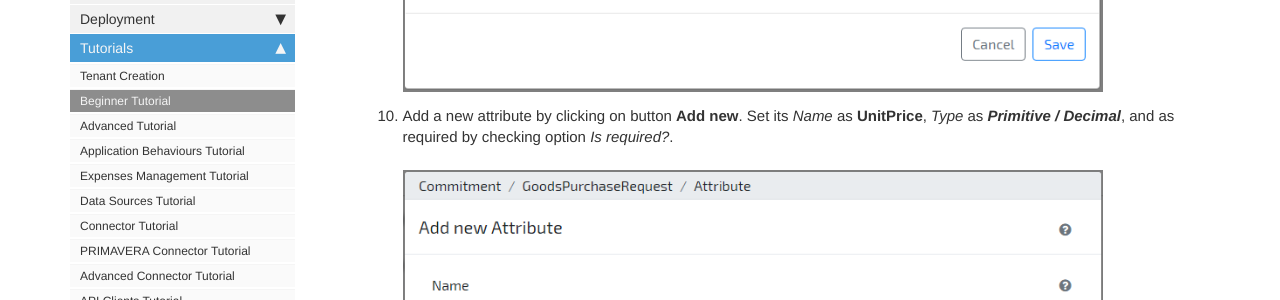
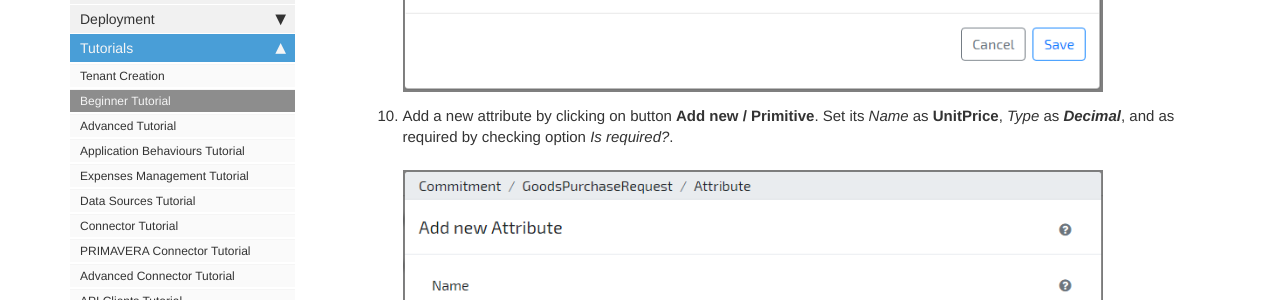
Before and after one commit to daniel8lopes/omnia3, a Jekyll site: the page built from docs/pages/omnia3/Tutorials/omnia3_beginnertutorial.md, in a window 1280 px wide and 900 px high, scrolled down 2816 px. Shown: the part 153-453 px from the top of the window. Built offline with Jekyll 4.4.1, drawn with Linux system fonts in a browser that asks for light colours; nearby versions of some CDN libraries; comment, search, counter and statistics services are not loaded.

```diff
--- a/docs/pages/omnia3/Tutorials/omnia3_beginnertutorial.md
+++ b/docs/pages/omnia3/Tutorials/omnia3_beginnertutorial.md
@@ -53,7 +53,7 @@ If you do not have a tenant yet, please follow the steps of the [Tenant Creation
 
     ![Modeler_Create_Commitment](/images/tutorials/beginner/Modeler-Create-Commitment.PNG)
 
-10. Add a new attribute by clicking on button **Add new**. Set its *Name* as **UnitPrice**, *Type* as ***Primitive / Decimal***, and as required by checking option *Is required?*.
+10. Add a new attribute by clicking on button **Add new / Primitive**. Set its *Name* as **UnitPrice**, *Type* as ***Decimal***, and as required by checking option *Is required?*.
 
     ![Modeler_Create_Attribute](/images/tutorials/beginner/Modeler-Create-Attribute.PNG)
 
```
